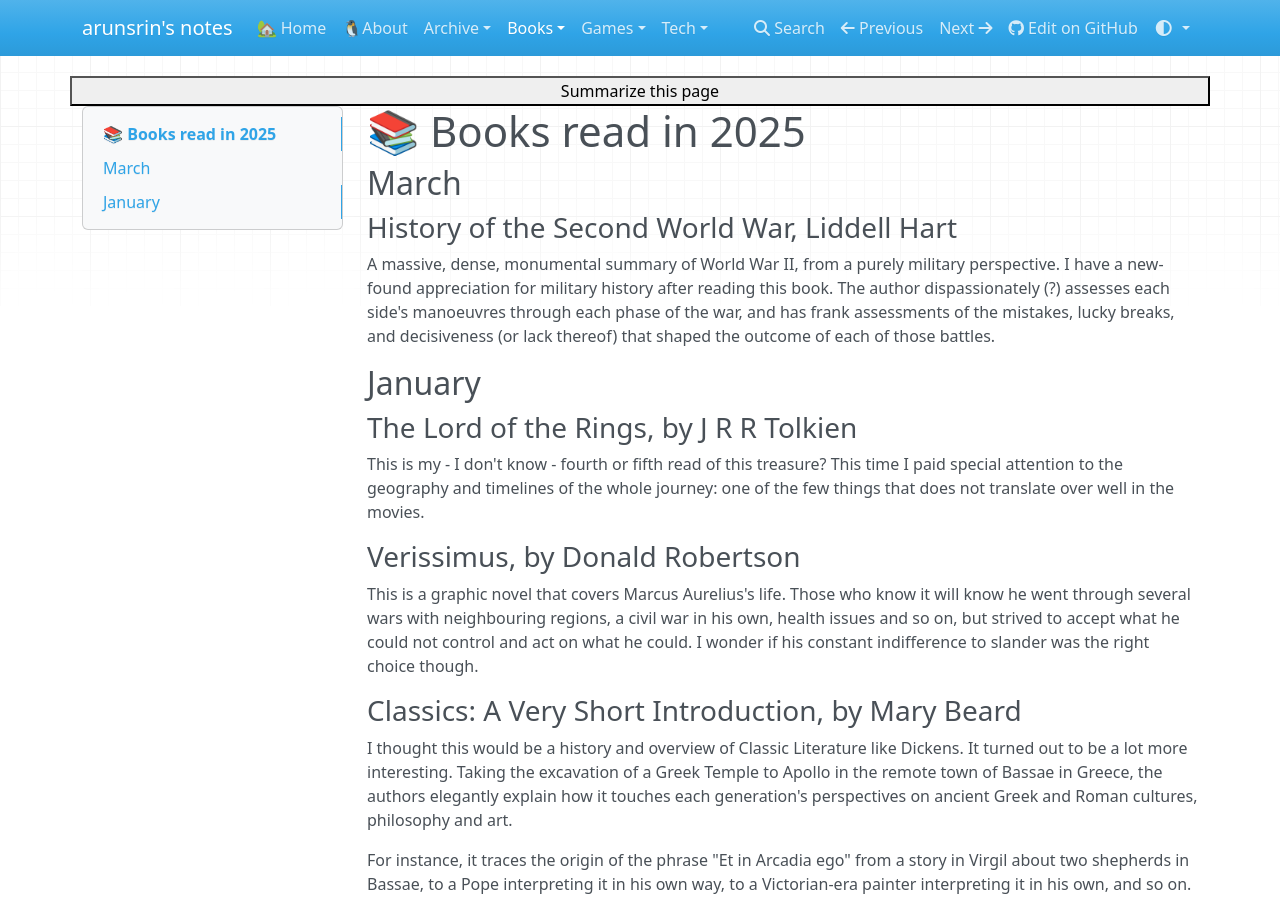
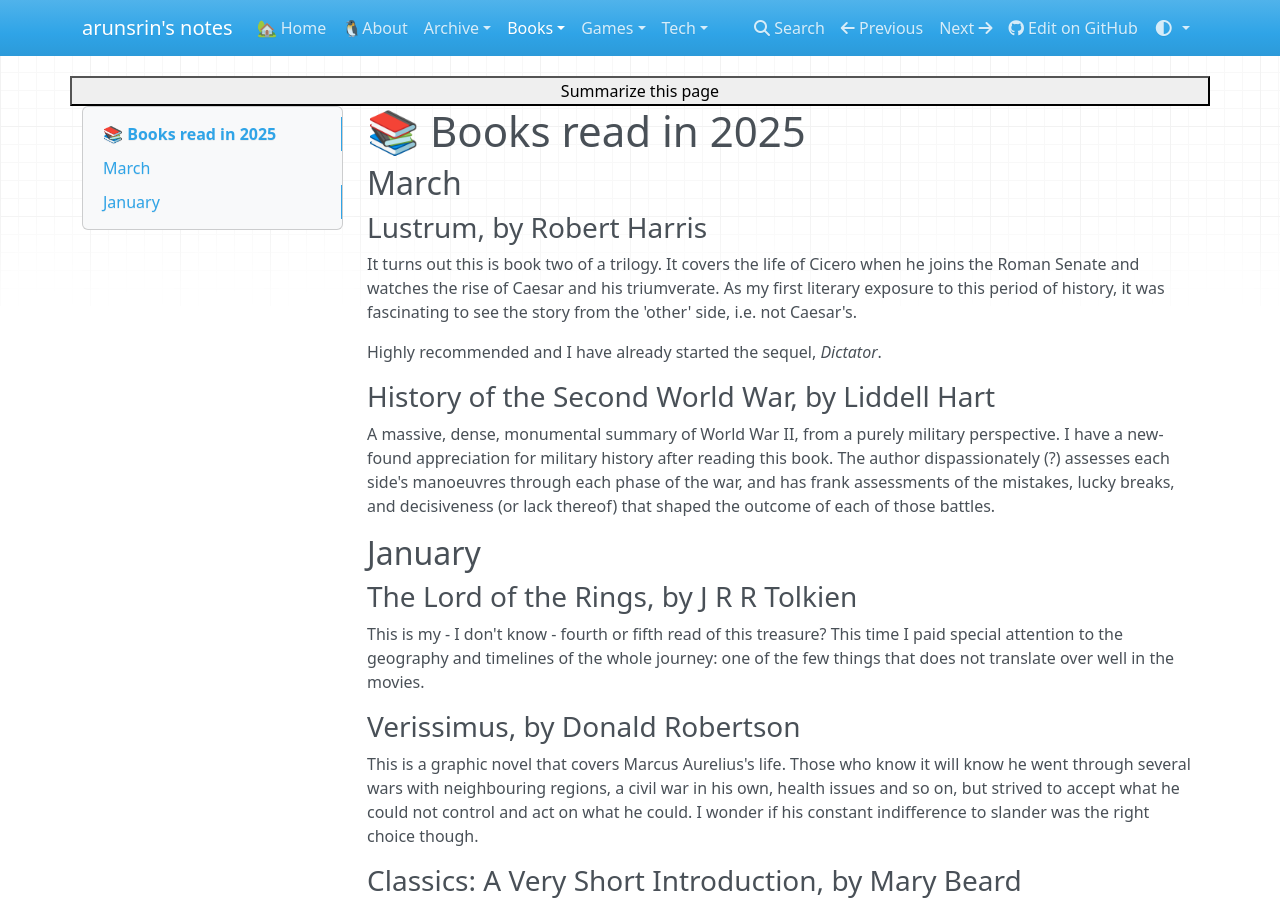
Before and after one commit to arunsrin/arunsrin.mkdocs, an MkDocs documentation site: the page built from home/books/2025.md, in a window 1280 px wide and 900 px high. Built offline with MkDocs 1.6.1, drawn with Linux system fonts in a browser that asks for light colours; nearby versions of some CDN libraries.

Commit message:
added Lustrum

```diff
--- a/home/books/2025.md
+++ b/home/books/2025.md
@@ -2,7 +2,16 @@
 
 ## March
 
-### History of the Second World War, Liddell Hart
+### Lustrum, by Robert Harris
+
+It turns out this is book two of a trilogy. It covers the life of Cicero when
+he joins the Roman Senate and watches the rise of Caesar and his triumverate.
+As my first literary exposure to this period of history, it was fascinating to
+see the story from the 'other' side, i.e. not Caesar's.
+
+Highly recommended and I have already started the sequel, *Dictator*.
+
+### History of the Second World War, by Liddell Hart
 
 A massive, dense, monumental summary of World War II, from a purely military
 perspective. I have a new-found appreciation for military history after reading
```
